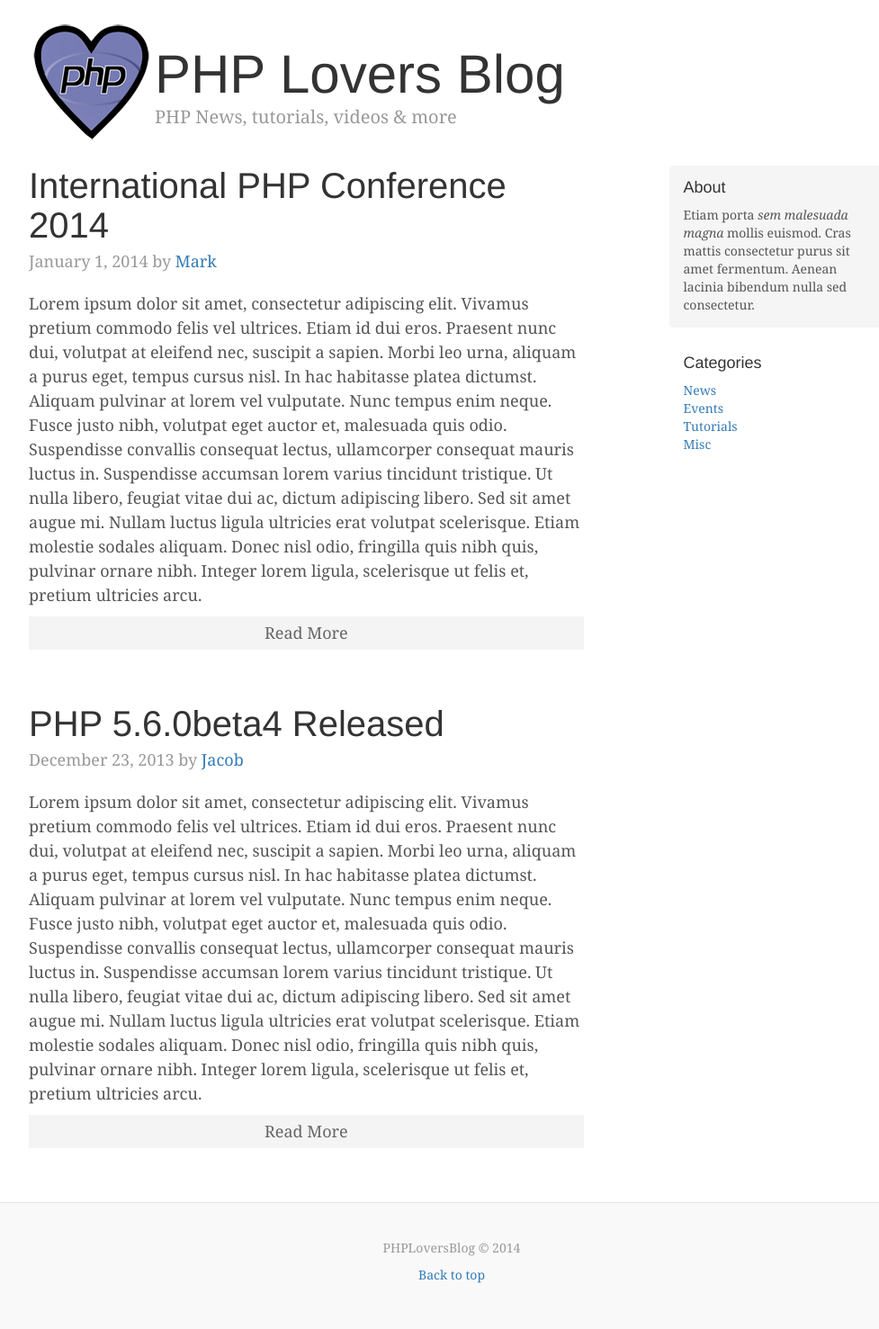
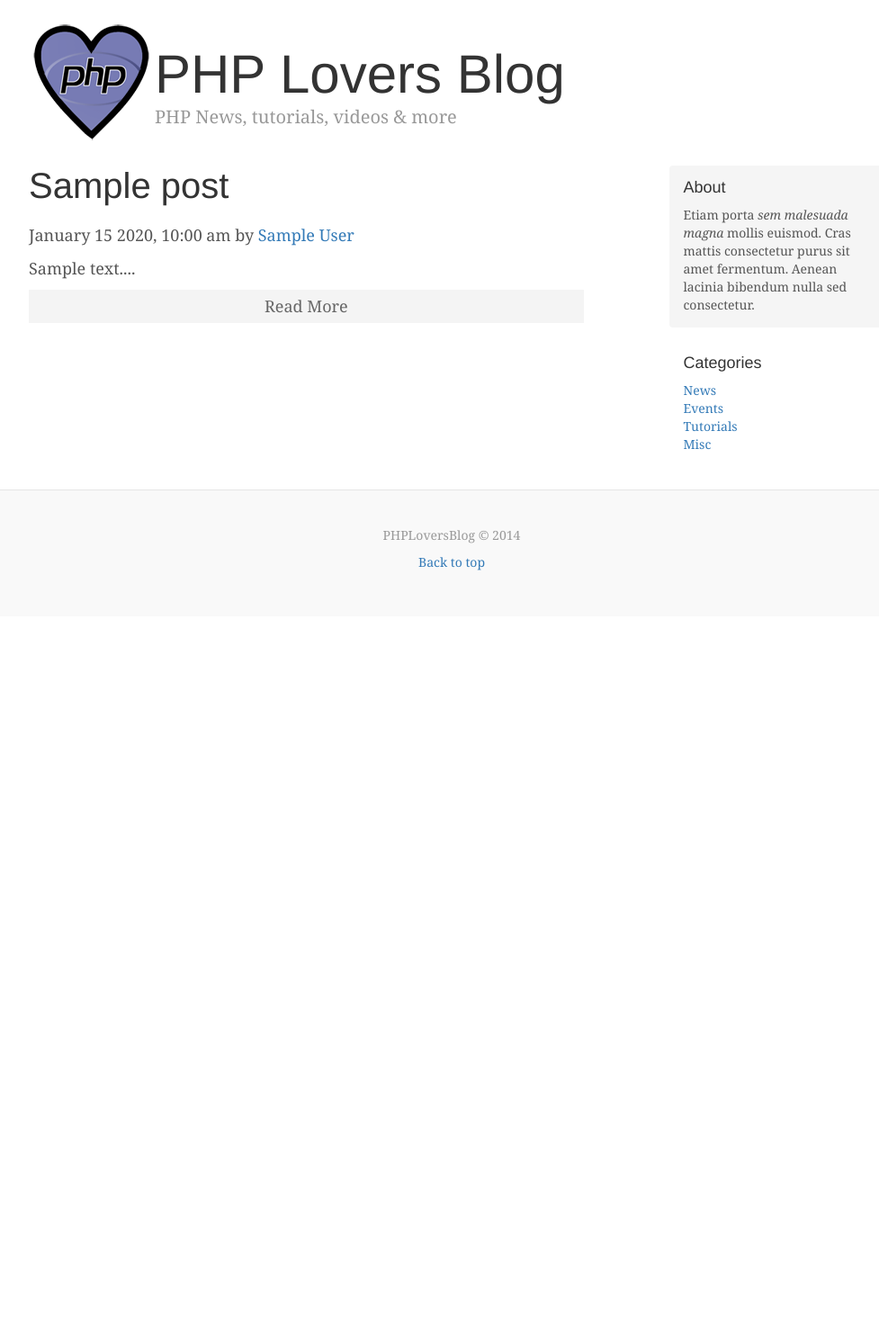
Before and after one commit to dmochowskadorota/Blog, a PHP site: page / in a window 1280 px wide. Shown: the part 40-1517 px from the top of the page at 90% size, without its empty margins (138-1115 px from the left). After the commit the page ends 674 px from the top, so only its background shows below. Run offline with PHP 8.4, Linux system fonts and the light colour scheme; tables that the repository leaves empty or names only in its code hold one stand-in row (values such as "Sample post"); some libraries are stand-ins or nearby versions.

Commit message:
helper functions

```diff
--- a/config/config.php
+++ b/config/config.php
@@ -0,0 +1,8 @@
+<?php
+
+	define('DB_HOST', 'localhost');
+	define('DB_USER', 'root');
+	define('DB_PASS', 'root');
+	define('DB_NAME', 'blog');
+
+?>
--- a/helpers/format_helper.php
+++ b/helpers/format_helper.php
@@ -0,0 +1,16 @@
+<?php
+
+	//Format The Date
+	function formataDate($date) {
+		return date('F j Y, g:i a', strtotime($date));
+	}
+
+	//Make text short
+	function shortenText($text, $chars = 450) {
+		$text = $text. " ";
+		$text = substr($text, 0, $chars);
+		$text = substr($text, 0, strrpos($text, ' '));
+		$text = $text. "...";
+		return $text;
+	}
+?>
--- a/index.php
+++ b/index.php
@@ -1,17 +1,33 @@
 <?php include 'config/config.php'; ?>
 <?php include 'libraries/Database.php'; ?>
 <?php include 'includes/header.php'; ?>
+<?php include 'helpers/format_helper.php'; ?>
+
+<?php
+
+  //Create database object
+  $db = new Database;
+
+  //Create Query
+  $query = "SELECT * FROM posts";
+
+  //Run Query
+  $posts = $db->select($query);
+?>
+
+<?php if($posts) : ?>
+
+  <?php while($row = $posts->fetch_assoc()) : ?>
+
 <div class="blog-post">
-            <h2 class="blog-post-title">International PHP Conference 2014</h2>
-            <p class="blog-post-meta">January 1, 2014 by <a href="#">Mark</a></p>
-        <p>Lorem ipsum dolor sit amet, consectetur adipiscing elit. Vivamus pretium commodo felis vel ultrices. Etiam id dui eros. Praesent nunc dui, volutpat at eleifend nec, suscipit a sapien. Morbi leo urna, aliquam a purus eget, tempus cursus nisl. In hac habitasse platea dictumst. Aliquam pulvinar at lorem vel vulputate. Nunc tempus enim neque. Fusce justo nibh, volutpat eget auctor et, malesuada quis odio. Suspendisse convallis consequat lectus, ullamcorper consequat mauris luctus in. Suspendisse accumsan lorem varius tincidunt tristique. Ut nulla libero, feugiat vitae dui ac, dictum adipiscing libero. Sed sit amet augue mi. Nullam luctus ligula ultricies erat volutpat scelerisque. Etiam molestie sodales aliquam. Donec nisl odio, fringilla quis nibh quis, pulvinar ornare nibh. Integer lorem ligula, scelerisque ut felis et, pretium ultricies arcu.</p>
-           <a class="readmore" href="post.php?id=1">Read More</a>
-          </div><!-- /.blog-post -->
+  <h2 class="blog-post-title"><?php echo $row['title']; ?></h2>
+  <p class="blog-post-meta"></p><?php echo formataDate($row['date']); ?> by <a href="#"><?php echo $row['author'] ?></a></p>
+  <?php echo shortenText($row['body']); ?>
+  <a class="readmore" href="post.php?id=<?php echo urlencode($row['id']); ?>">Read More</a>
+</div>
+  <?php endwhile; ?>
 
-          <div class="blog-post">
-            <h2 class="blog-post-title">PHP 5.6.0beta4 Released</h2>
-            <p class="blog-post-meta">December 23, 2013 by <a href="#">Jacob</a></p>
-            <p>Lorem ipsum dolor sit amet, consectetur adipiscing elit. Vivamus pretium commodo felis vel ultrices. Etiam id dui eros. Praesent nunc dui, volutpat at eleifend nec, suscipit a sapien. Morbi leo urna, aliquam a purus eget, tempus cursus nisl. In hac habitasse platea dictumst. Aliquam pulvinar at lorem vel vulputate. Nunc tempus enim neque. Fusce justo nibh, volutpat eget auctor et, malesuada quis odio. Suspendisse convallis consequat lectus, ullamcorper consequat mauris luctus in. Suspendisse accumsan lorem varius tincidunt tristique. Ut nulla libero, feugiat vitae dui ac, dictum adipiscing libero. Sed sit amet augue mi. Nullam luctus ligula ultricies erat volutpat scelerisque. Etiam molestie sodales aliquam. Donec nisl odio, fringilla quis nibh quis, pulvinar ornare nibh. Integer lorem ligula, scelerisque ut felis et, pretium ultricies arcu.</p>
-          <a class="readmore" href="post.php?id=1">Read More</a>
-      </div><!-- /.blog-post -->
+<?php else : ?>
+  <p>There are no posts yet</p>
+<?php endif; ?>
 <?php include 'includes/footer.php'; ?>
--- a/libraries/Database.php
+++ b/libraries/Database.php
@@ -0,0 +1,77 @@
+<?php
+	class Database {
+
+		public $host = DB_HOST;
+		public $username = DB_USER;
+		public $password = DB_PASS;
+		public $db_name = DB_NAME;
+
+		public $link;
+		public $error;
+
+		//Class Constructor
+		public function __construct() {
+			//Call Connect Function
+			$this->connect();
+		}
+
+		//Connector
+		private function connect() {
+			$this->link = new mysqli($this->host, $this->username, $this->password, $this->db_name);
+
+			if(!$this->link) {
+				$this->error - "Connection Failed: " .$this->link->connect_error;
+				return false;
+			}
+		}
+
+		//Select
+		public function select($query) {
+			$result = $this->link->query($query) or die ($this->link->error. __LINE__);
+			if($result->num_rows > 0) {
+				return $result;
+			} else {
+				return false;
+			}
+		}
+
+		//Insert
+		public function insert($query) {
+			$insert_row = $this->link->$query or die ($this->link->error.__LINE__);
+
+			//Validate Insert
+			if($insert_row) {
+				header("Location: index.php?msg =".urlecode('Record Added'));
+				exit();
+			} else {
+				die('Error : ('.$this->link->errno .') '.$this->link->error);
+			}
+		}
+
+		//Update
+		public function update($query) {
+			$update_row = $this->link->$query or die ($this->link->error.__LINE__);
+
+			//Validate Insert
+			if($update_row) {
+				header("Location: index.php?msg =".urlecode('Record Updated'));
+				exit();
+			} else {
+				die('Error : ('.$this->link->errno .') '.$this->link->error);
+			}
+		}
+
+		//Delete
+		public function delete($query) {
+			$delete_row = $this->link->$query or die ($this->link->error.__LINE__);
+
+			//Validate Insert
+			if($delete_row) {
+				header("Location: index.php?msg =".urlecode('Record Deleted'));
+			} else {
+				die('Error : ('.$this->link->errno .') '.$this->link->error);
+			}
+		}
+
+	}
+?>
```
